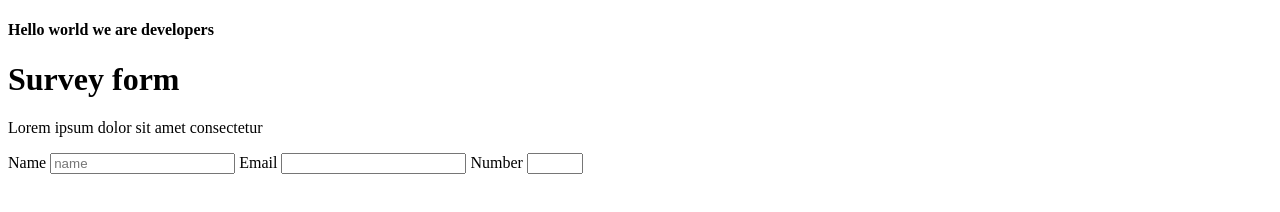
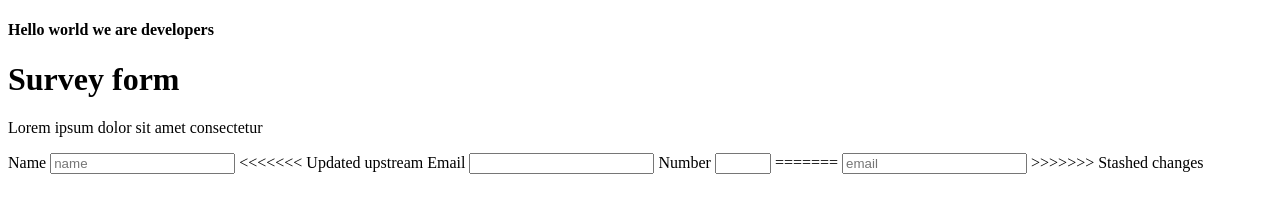
Before and after one commit to dunnyk/PreciousAndDaniel, a plain HTML site: page index.html in a window 1280 px wide. Drawn offline with Linux system fonts and the light colour scheme.

Commit message:
Update index.html

```diff
--- a/index.html
+++ b/index.html
@@ -20,10 +20,14 @@
 <form id="survey-form">
   <label for="name" id="name-label">Name</label>
     <input id="name" placeholder="name" required>
+<<<<<<< Updated upstream
     <label for="email" id="email-label">Email</label>
     <input type="email" id="email" required>
     <label for="number" id="number-label">Number</label>
     <input type="number" id="number" required min="7" max="15" >
+=======
+    <input type="email" id="email" placeholder="email" required>
+>>>>>>> Stashed changes
 </form>
 
 
```
